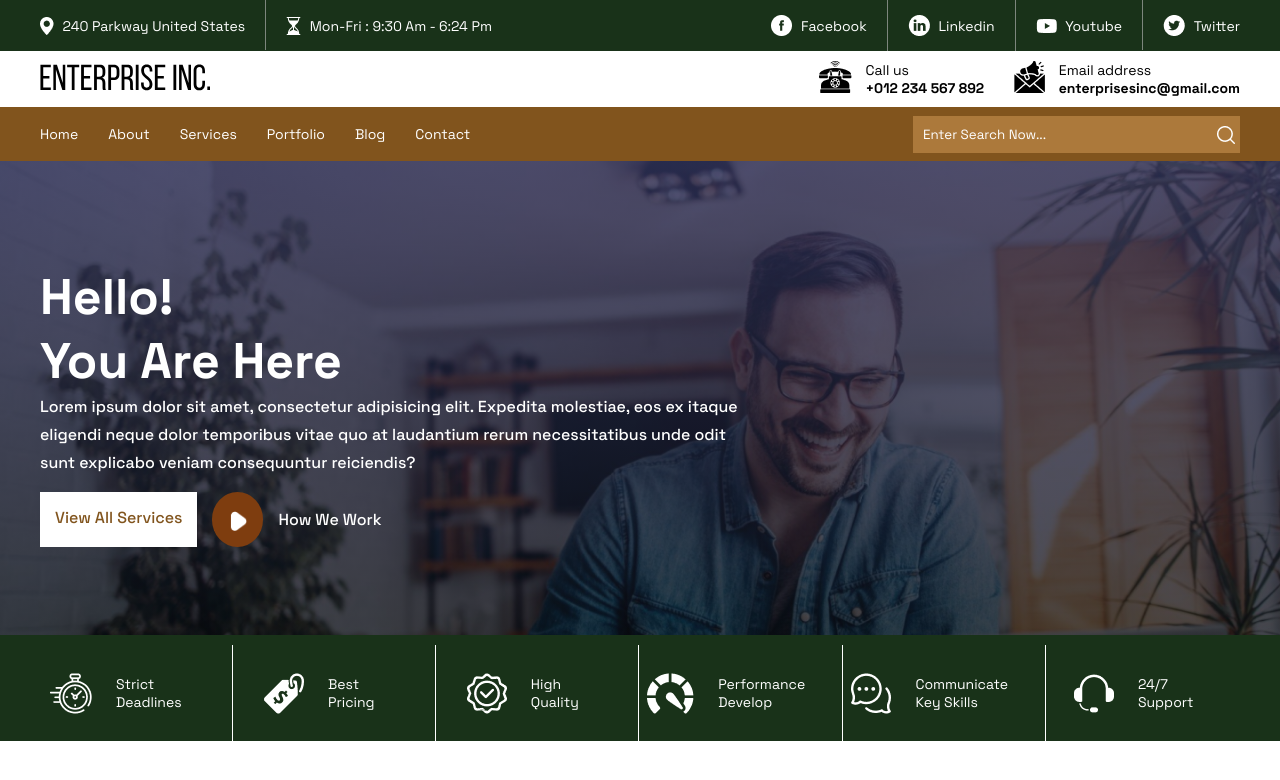
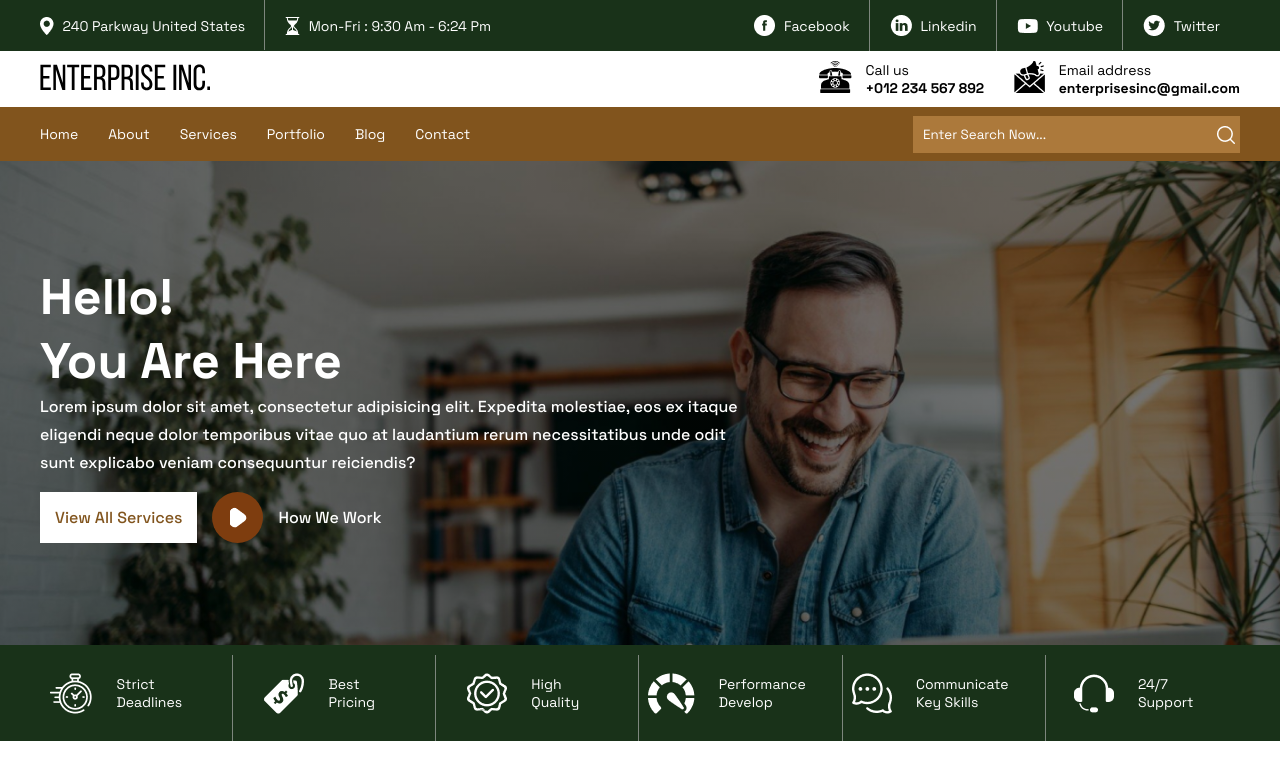
Before and after one commit to Dutta-Sayan/Adv12, a plain HTML site: page index.html in a window 1280 px wide. Drawn offline with Linux system fonts and the light colour scheme.

Commit message:
Version 1

```diff
--- a/style.css
+++ b/style.css
@@ -31,12 +31,22 @@ a{
 }
 .top-header a{
     padding: 15px 20px;
+    position: relative;
+    /* border-right: 1px solid rgba(183, 183, 183, 0.635); */
+}
+.top-header a::after{
+    content:"";
+    position: absolute;
     border-right: 1px solid rgba(183, 183, 183, 0.635);
+    top: 0%;
+    right: 0%;
+    height: 100%;
+    z-index: 1;
 }
 .addr-timing li:first-child a{
     padding-left: 0px;
 }
-.item li:last-child a{
+.item li:last-child a::after{
     border: none;
     padding-right: 0px;
 }
@@ -90,7 +100,7 @@ a{
 }
 .banner{
     height:580px;
-    background: linear-gradient(rgba(48, 48, 89, 0.815),rgba(0, 0, 0, 0.71)),url(./Images/banner.jpg) no-repeat center/cover;
+    background: linear-gradient(rgba(0, 0, 0, 0.525),rgba(0, 0, 0, 0.571)),url(./Images/banner.jpg) no-repeat center/cover;
     position: relative;
 }
 .banner .container{
@@ -132,30 +142,45 @@ h1{
 .working{
     align-self: center;
 }
+.play-btn{
+    align-self: center;
+}
 .play-btn img{
-    height: 20px;
-    width: 20px;
+    /* height: 20px;
+    width: 20px; */
     vertical-align: middle;
+    padding: 15px;
+    background-color: rgb(126, 61, 15);
+    border-radius: 50%;
 }
-.play-btn a{
+/* .play-btn a{
     background-color: rgb(126, 61, 15);
     border-radius: 50%;
     padding-top: 16px;
     padding-bottom: 16px;
     padding-left: 16px;
     padding-right: 15px;
-}
+} */
 .service-btn a{
     padding: 15px;
 }
 .features .item{
     width: 16.6%;
     text-align: center;
-    border-right: 1px solid white;
+    position: relative;
+    /* border-right: 1px solid white; */
     span{
         display: inline-block;
         text-align: start;
     }
+}
+.features .item::after{
+    content: "";
+    border-right: 1px solid rgba(183, 183, 183, 0.635);
+    position: absolute;
+    bottom: 0%;
+    right: 0%;
+    height: 90%;
 }
 .features{
     position: absolute;
@@ -173,9 +198,9 @@ h1{
     }
 }
 .feature-items{
-    padding-top: 10px;
+    /* padding-top: 10px; */
     padding-inline: 30px;
 }
-.feature-items .item:last-child{
+.feature-items .item:last-child::after{
     border: none;
 }
```
